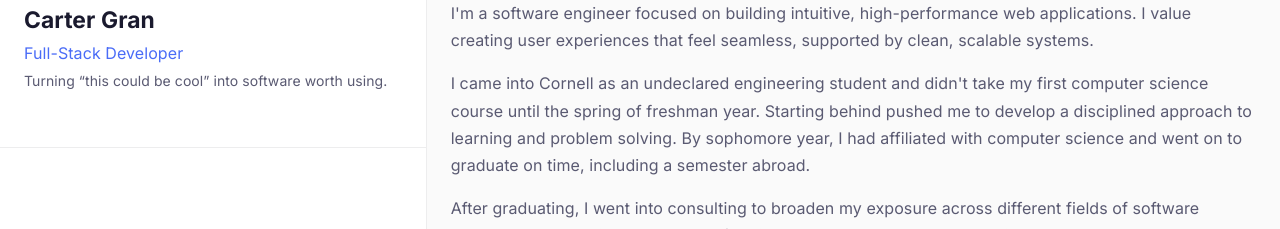
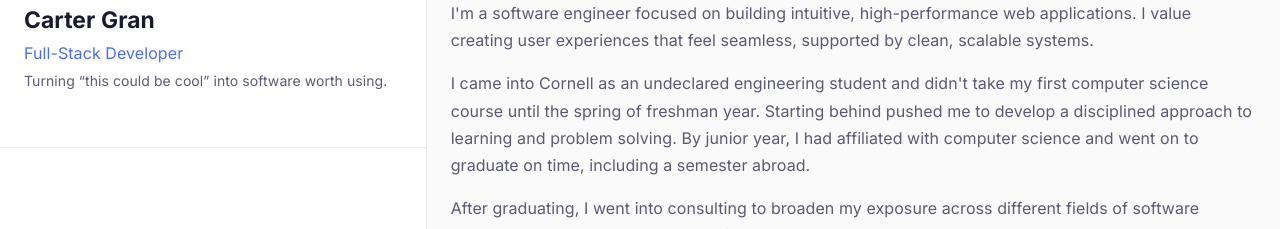
Before and after one commit to cartergran/portfolio, a React (Vite) app: page /#about in a window 1280 px wide. Shown: the part 168-397 px from the top of the page. Built offline with nearby package versions, Linux system fonts and the light colour scheme; some icons are missing.

Commit message:
content: update about and Panorama links
Fix "sophomore" to "junior" year in about.ts and add demo
video link to Panorama project links.

```diff
--- a/src/data/about.ts
+++ b/src/data/about.ts
@@ -7,7 +7,7 @@ export const ABOUT_CONTENT: AboutContent = {
   heading: 'About',
   paragraphs: [
     "I'm a software engineer focused on building intuitive, high-performance web applications. I value creating user experiences that feel seamless, supported by clean, scalable systems.",
-    "I came into Cornell as an undeclared engineering student and didn't take my first computer science course until the spring of freshman year. Starting behind pushed me to develop a disciplined approach to learning and problem solving. By sophomore year, I had affiliated with computer science and went on to graduate on time, including a semester abroad.",
+    "I came into Cornell as an undeclared engineering student and didn't take my first computer science course until the spring of freshman year. Starting behind pushed me to develop a disciplined approach to learning and problem solving. By junior year, I had affiliated with computer science and went on to graduate on time, including a semester abroad.",
     "After graduating, I went into consulting to broaden my exposure across different fields of software development. Working on a range of projects helped me understand not just how to build systems, but how different technical decisions impact real users and business outcomes. Through that experience, I found a strong pull toward web development, where the challenge of building robust systems is matched by the satisfaction of seeing them solve real problems.",
     "Today, I'm drawn to product-focused engineering because it brings a tighter feedback loop between what you build and how it's actually used. I enjoy owning problems end to end, working across the stack to shape solutions that are not just technically sound, but truly effective in practice.",
     'Outside of work, you can usually find me playing in basketball leagues, wishing I was golfing on a beach, watching sports with friends, or continuing to build and refine side projects.',
--- a/src/data/case-studies.ts
+++ b/src/data/case-studies.ts
@@ -40,6 +40,11 @@ export const CASE_STUDIES: CaseStudyMap = {
       { label: 'Data source', value: 'Quarterly PDFs', unit: 'auto-extracted' },
     ],
     links: [
+      {
+        label: 'Demo',
+        url: 'https://drive.google.com/file/d/1oy8Co2yRPMSrWR5OMxdO6wNIbBrR-8k1/view?usp=sharing',
+        kind: 'demo',
+      },
       {
         label: 'Source Code',
         url: 'https://github.com/cartergran/panorama',
```
